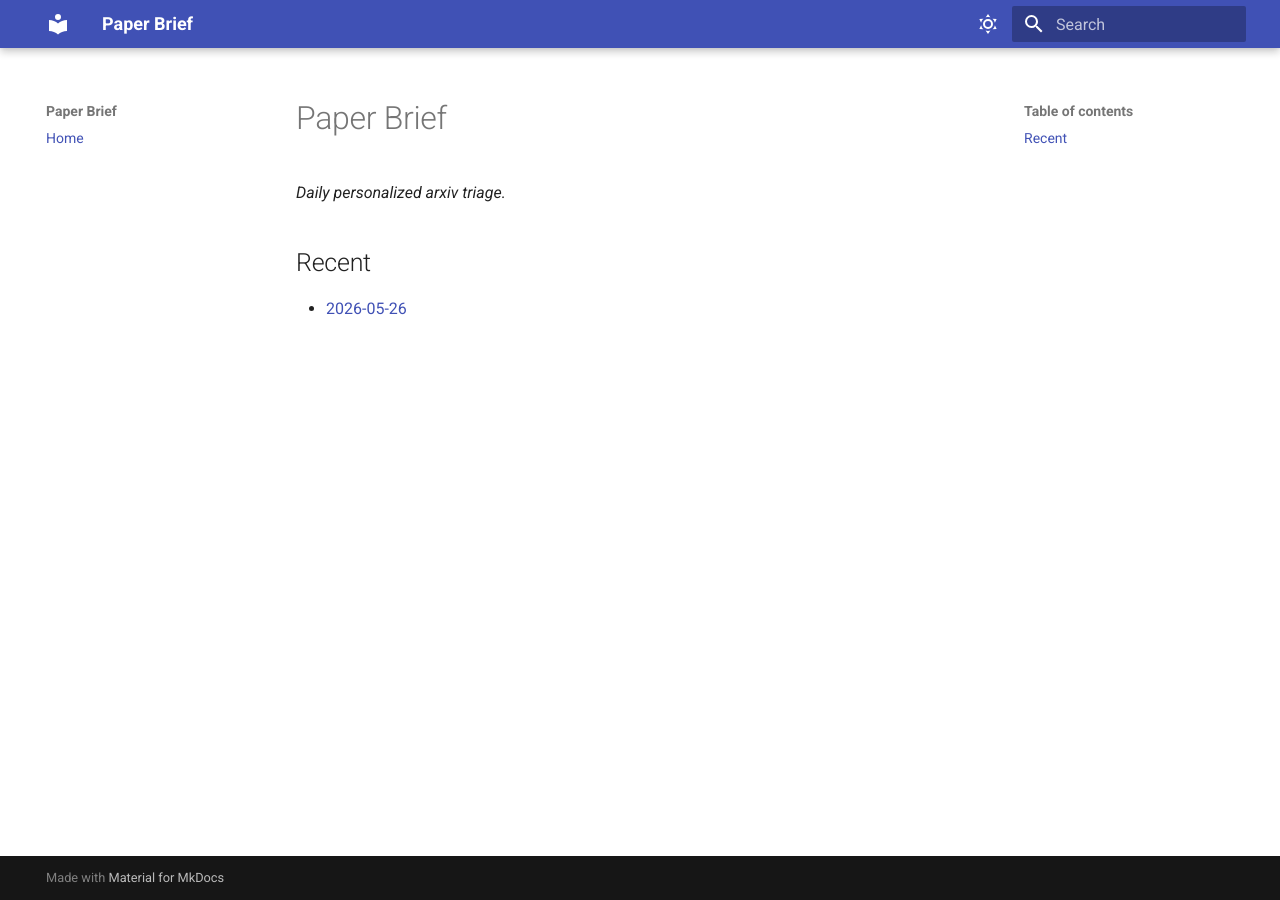
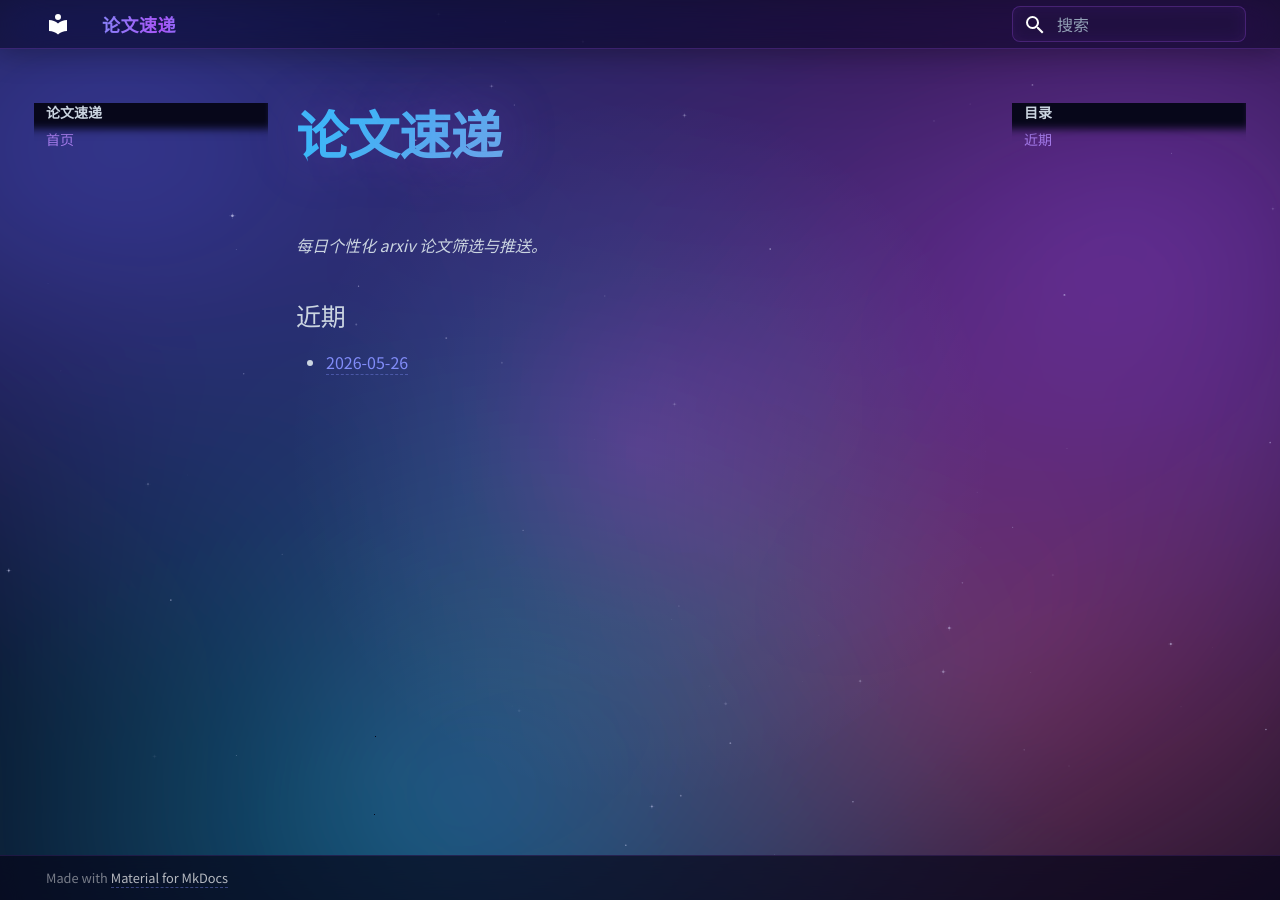
Before and after one commit to TonyLeng1314/paper-brief, an MkDocs documentation site: the page built from docs/index.md, in a window 1280 px wide. Built offline with MkDocs 1.6.1 and Material for MkDocs 9.7.7, drawn with Linux system fonts in a browser that asks for light colours.

Commit message:
Update project to support Chinese language, including translations for site content, markdown files, and script outputs. Add CLAUDE.md to .gitignore.

```diff
--- a/docs/index.md
+++ b/docs/index.md
@@ -1,7 +1,7 @@
-# Paper Brief
+# 论文速递
 
-_Daily personalized arxiv triage._
+_每日个性化 arxiv 论文筛选与推送。_
 
-## Recent
+## 近期
 
 - [2026-05-26](posts/2026-05-26.md)
--- /dev/null
+++ b/docs/javascripts/extra.js
@@ -0,0 +1,150 @@
+/* 论文速递 — cosmic interactions
+   1. cursor spotlight (CSS custom props driven by mouse)
+   2. starfield canvas (low-density twinkling stars)
+   3. meteor trail (particles spawn at cursor, fade)
+   4. respect prefers-reduced-motion
+*/
+
+(function () {
+  "use strict";
+
+  const reduceMotion = window.matchMedia("(prefers-reduced-motion: reduce)").matches;
+
+  // ---------- 1. cursor spotlight ----------
+  let lastMove = 0;
+  document.addEventListener("mousemove", (e) => {
+    const now = performance.now();
+    if (now - lastMove < 16) return; // ~60fps cap
+    lastMove = now;
+    document.documentElement.style.setProperty("--mouse-x", e.clientX + "px");
+    document.documentElement.style.setProperty("--mouse-y", e.clientY + "px");
+  }, { passive: true });
+
+  if (reduceMotion) return; // skip canvas effects if user opts out
+
+  // ---------- 2 + 3. canvas: starfield + meteor trail ----------
+  const canvas = document.createElement("canvas");
+  canvas.id = "starfield";
+  document.body.appendChild(canvas);
+  const ctx = canvas.getContext("2d");
+  const dpr = Math.min(window.devicePixelRatio || 1, 2);
+
+  let w = 0, h = 0;
+  function resize() {
+    w = window.innerWidth;
+    h = window.innerHeight;
+    canvas.width = w * dpr;
+    canvas.height = h * dpr;
+    canvas.style.width = w + "px";
+    canvas.style.height = h + "px";
+    ctx.setTransform(dpr, 0, 0, dpr, 0, 0);
+  }
+  resize();
+  window.addEventListener("resize", resize, { passive: true });
+
+  // starfield
+  const STAR_COUNT = Math.min(110, Math.floor((w * h) / 14000));
+  const stars = Array.from({ length: STAR_COUNT }, () => ({
+    x: Math.random() * w,
+    y: Math.random() * h,
+    r: Math.random() * 1.1 + 0.2,
+    a: Math.random() * 0.5 + 0.25,
+    phase: Math.random() * Math.PI * 2,
+    speed: Math.random() * 0.015 + 0.005,
+    drift: Math.random() * 0.05 + 0.02,
+  }));
+
+  // meteor trail particles
+  const trail = [];
+  const MAX_TRAIL = 180;
+  document.addEventListener("mousemove", (e) => {
+    if (trail.length >= MAX_TRAIL) return;
+    const count = 2;
+    for (let i = 0; i < count; i++) {
+      trail.push({
+        x: e.clientX + (Math.random() - 0.5) * 8,
+        y: e.clientY + (Math.random() - 0.5) * 8,
+        vx: (Math.random() - 0.5) * 1.4,
+        vy: (Math.random() - 0.5) * 1.4 + 0.4,
+        life: 1.0,
+        size: Math.random() * 2.2 + 0.8,
+        hue: 250 + Math.random() * 80, // purple → pink range
+      });
+    }
+  }, { passive: true });
+
+  // pause when tab hidden (saves cycles)
+  let running = true;
+  document.addEventListener("visibilitychange", () => {
+    running = !document.hidden;
+    if (running) requestAnimationFrame(frame);
+  });
+
+  function frame() {
+    if (!running) return;
+    ctx.clearRect(0, 0, w, h);
+
+    // stars
+    for (const s of stars) {
+      s.phase += s.speed;
+      s.y += s.drift * 0.1; // very slow drift
+      if (s.y > h) { s.y = -2; s.x = Math.random() * w; }
+      const alpha = s.a * (0.55 + 0.45 * Math.sin(s.phase));
+      ctx.beginPath();
+      ctx.arc(s.x, s.y, s.r, 0, Math.PI * 2);
+      ctx.fillStyle = `rgba(220, 220, 255, ${alpha})`;
+      ctx.fill();
+
+      // occasional bright star with cross sparkle
+      if (s.r > 1.0) {
+        ctx.strokeStyle = `rgba(220, 220, 255, ${alpha * 0.4})`;
+        ctx.lineWidth = 0.5;
+        ctx.beginPath();
+        ctx.moveTo(s.x - s.r * 2.5, s.y);
+        ctx.lineTo(s.x + s.r * 2.5, s.y);
+        ctx.moveTo(s.x, s.y - s.r * 2.5);
+        ctx.lineTo(s.x, s.y + s.r * 2.5);
+        ctx.stroke();
+      }
+    }
+
+    // meteor trail
+    for (let i = trail.length - 1; i >= 0; i--) {
+      const p = trail[i];
+      p.x += p.vx;
+      p.y += p.vy;
+      p.life -= 0.028;
+      if (p.life <= 0) {
+        trail.splice(i, 1);
+        continue;
+      }
+      const size = p.size * p.life;
+      ctx.beginPath();
+      ctx.arc(p.x, p.y, size, 0, Math.PI * 2);
+      ctx.fillStyle = `hsla(${p.hue}, 100%, 70%, ${p.life})`;
+      ctx.shadowBlur = 14;
+      ctx.shadowColor = `hsla(${p.hue}, 100%, 70%, ${p.life * 0.8})`;
+      ctx.fill();
+    }
+    ctx.shadowBlur = 0;
+
+    requestAnimationFrame(frame);
+  }
+  requestAnimationFrame(frame);
+
+  // ---------- 4. card tilt on mouse position ----------
+  document.addEventListener("DOMContentLoaded", () => {
+    const cards = document.querySelectorAll(".paper-card");
+    cards.forEach((card) => {
+      card.addEventListener("mousemove", (e) => {
+        const rect = card.getBoundingClientRect();
+        const x = (e.clientX - rect.left) / rect.width - 0.5;
+        const y = (e.clientY - rect.top) / rect.height - 0.5;
+        card.style.transform = `translateY(-3px) perspective(900px) rotateX(${-y * 2.2}deg) rotateY(${x * 2.2}deg)`;
+      });
+      card.addEventListener("mouseleave", () => {
+        card.style.transform = "";
+      });
+    });
+  });
+})();
--- /dev/null
+++ b/docs/stylesheets/extra.css
@@ -0,0 +1,307 @@
+/* ============================================================
+   论文速递 — custom cosmic theme
+   layers: aurora bg → starfield canvas (JS) → cursor spotlight → content
+   ============================================================ */
+
+:root {
+  --neon-purple: #a855f7;
+  --neon-indigo: #818cf8;
+  --neon-cyan: #38bdf8;
+  --neon-pink: #f472b6;
+  --neon-gold: #fbbf24;
+  --bg-deep: #07071a;
+  --bg-card: rgba(20, 18, 40, 0.55);
+}
+
+/* ---------- Material variable overrides (slate scheme) ---------- */
+[data-md-color-scheme="slate"] {
+  --md-default-bg-color: var(--bg-deep);
+  --md-default-fg-color: #e8e8f0;
+  --md-default-fg-color--light: #cbd5e1;
+  --md-default-fg-color--lighter: #94a3b8;
+  --md-primary-fg-color: var(--neon-indigo);
+  --md-accent-fg-color: var(--neon-purple);
+  --md-typeset-a-color: var(--neon-indigo);
+  --md-code-bg-color: rgba(99, 102, 241, 0.12);
+  --md-code-fg-color: var(--neon-cyan);
+}
+
+body {
+  background: var(--bg-deep);
+  overflow-x: hidden;
+}
+
+/* ---------- Aurora background (layer 1, behind everything) ---------- */
+body::before {
+  content: "";
+  position: fixed;
+  inset: -10%;
+  z-index: -3;
+  background:
+    radial-gradient(at 18% 22%, rgba(99, 102, 241, 0.55), transparent 45%),
+    radial-gradient(at 82% 28%, rgba(168, 85, 247, 0.55), transparent 45%),
+    radial-gradient(at 38% 82%, rgba(56, 189, 248, 0.45), transparent 45%),
+    radial-gradient(at 72% 68%, rgba(244, 114, 182, 0.40), transparent 45%);
+  filter: blur(70px) saturate(1.2);
+  animation: aurora-drift 24s ease-in-out infinite alternate;
+  pointer-events: none;
+}
+@keyframes aurora-drift {
+  0%   { transform: translate(0, 0) scale(1)   rotate(0deg); }
+  50%  { transform: translate(-3%, 4%) scale(1.08) rotate(2deg); }
+  100% { transform: translate(4%, -3%) scale(1.05) rotate(-2deg); }
+}
+
+/* ---------- Starfield canvas placeholder (JS attaches #starfield) ---------- */
+#starfield {
+  position: fixed;
+  inset: 0;
+  z-index: -2;
+  pointer-events: none;
+}
+
+/* ---------- Cursor spotlight (layer above bg, below content) ---------- */
+body::after {
+  content: "";
+  position: fixed;
+  inset: 0;
+  z-index: -1;
+  pointer-events: none;
+  background: radial-gradient(
+    700px circle at var(--mouse-x, 50%) var(--mouse-y, 50%),
+    rgba(168, 85, 247, 0.18),
+    rgba(56, 189, 248, 0.08) 25%,
+    transparent 50%
+  );
+  mix-blend-mode: screen;
+  transition: background-position 0.05s linear;
+}
+
+/* ---------- Header — glassmorphism ---------- */
+.md-header {
+  background: rgba(7, 7, 26, 0.55) !important;
+  backdrop-filter: blur(20px) saturate(1.4);
+  -webkit-backdrop-filter: blur(20px) saturate(1.4);
+  border-bottom: 1px solid rgba(168, 85, 247, 0.25);
+  box-shadow: 0 4px 30px rgba(0, 0, 0, 0.3);
+}
+.md-header__title {
+  font-weight: 700;
+  letter-spacing: 0.5px;
+}
+.md-header__title .md-header__topic:first-child .md-ellipsis {
+  background: linear-gradient(90deg, var(--neon-indigo), var(--neon-purple), var(--neon-cyan));
+  background-size: 200% 100%;
+  -webkit-background-clip: text;
+  background-clip: text;
+  -webkit-text-fill-color: transparent;
+  animation: title-shimmer 6s ease-in-out infinite;
+}
+@keyframes title-shimmer {
+  0%, 100% { background-position: 0% 50%; }
+  50%      { background-position: 100% 50%; }
+}
+
+/* ---------- Tabs / nav glass ---------- */
+.md-tabs {
+  background: rgba(7, 7, 26, 0.45) !important;
+  backdrop-filter: blur(10px);
+}
+.md-nav {
+  background: transparent;
+}
+
+/* ---------- Main typography ---------- */
+.md-main {
+  position: relative;
+  z-index: 1;
+}
+.md-content {
+  background: transparent;
+}
+.md-typeset {
+  color: #cbd5e1;
+}
+.md-typeset strong { color: #f1f5f9; }
+.md-typeset a {
+  color: var(--neon-indigo);
+  border-bottom: 1px dashed rgba(129, 140, 248, 0.4);
+  transition: all 0.2s ease;
+}
+.md-typeset a:hover {
+  color: var(--neon-cyan);
+  border-bottom-color: var(--neon-cyan);
+  text-shadow: 0 0 12px rgba(56, 189, 248, 0.6);
+}
+
+/* ---------- H1 — big gradient title ---------- */
+.md-typeset h1 {
+  font-weight: 800;
+  font-size: 2.6rem;
+  letter-spacing: -0.5px;
+  background: linear-gradient(135deg, #a78bfa 0%, #38bdf8 45%, #f472b6 100%);
+  background-size: 200% 200%;
+  -webkit-background-clip: text;
+  background-clip: text;
+  -webkit-text-fill-color: transparent;
+  animation: h1-shimmer 8s ease-in-out infinite;
+  text-shadow: 0 0 60px rgba(168, 85, 247, 0.3);
+}
+@keyframes h1-shimmer {
+  0%, 100% { background-position: 0% 50%; }
+  50%      { background-position: 100% 50%; }
+}
+
+/* ---------- Paper card (per-paper container) ---------- */
+.paper-card {
+  position: relative;
+  margin: 2.5rem 0;
+  padding: 1.6rem 1.8rem 1.2rem;
+  background: var(--bg-card);
+  backdrop-filter: blur(14px) saturate(1.2);
+  -webkit-backdrop-filter: blur(14px) saturate(1.2);
+  border: 1px solid rgba(168, 85, 247, 0.28);
+  border-radius: 14px;
+  box-shadow:
+    0 0 40px rgba(99, 102, 241, 0.12),
+    inset 0 1px 0 rgba(255, 255, 255, 0.06);
+  transition: transform 0.35s cubic-bezier(0.2, 0.8, 0.2, 1),
+              border-color 0.35s ease,
+              box-shadow 0.35s ease;
+  overflow: hidden;
+}
+.paper-card::before {
+  content: "";
+  position: absolute;
+  inset: 0;
+  border-radius: 14px;
+  padding: 1px;
+  background: linear-gradient(135deg,
+    rgba(168, 85, 247, 0.6),
+    rgba(56, 189, 248, 0.4),
+    rgba(244, 114, 182, 0.5));
+  -webkit-mask: linear-gradient(#000 0 0) content-box, linear-gradient(#000 0 0);
+  -webkit-mask-composite: xor;
+          mask-composite: exclude;
+  opacity: 0;
+  transition: opacity 0.35s ease;
+  pointer-events: none;
+}
+.paper-card:hover {
+  transform: translateY(-3px);
+  border-color: rgba(168, 85, 247, 0.55);
+  box-shadow:
+    0 0 60px rgba(168, 85, 247, 0.30),
+    0 0 100px rgba(56, 189, 248, 0.12),
+    inset 0 1px 0 rgba(255, 255, 255, 0.10);
+}
+.paper-card:hover::before { opacity: 1; }
+
+/* H2 inside paper card — title bar */
+.paper-card .md-typeset h2,
+.md-typeset .paper-card h2 {
+  margin: 0 0 0.8rem 0;
+  padding-bottom: 0.6rem;
+  font-size: 1.25rem;
+  font-weight: 700;
+  line-height: 1.4;
+  color: #f1f5f9;
+  border-bottom: 1px solid rgba(168, 85, 247, 0.2);
+}
+
+/* HUD score badge — target the **N/10** strong in the card h2 */
+.paper-card h2 strong {
+  display: inline-block;
+  margin-left: 0.4rem;
+  padding: 2px 10px;
+  font-family: "JetBrains Mono", ui-monospace, monospace;
+  font-size: 0.82em;
+  font-weight: 700;
+  letter-spacing: 0.5px;
+  color: var(--neon-gold);
+  background: rgba(251, 191, 36, 0.08);
+  border: 1px solid rgba(251, 191, 36, 0.5);
+  border-radius: 4px;
+  box-shadow:
+    0 0 14px rgba(251, 191, 36, 0.35),
+    inset 0 0 8px rgba(251, 191, 36, 0.12);
+  text-shadow: 0 0 8px rgba(251, 191, 36, 0.6);
+}
+
+/* Inline code inside cards */
+.paper-card code {
+  padding: 1px 6px;
+  border-radius: 4px;
+  font-size: 0.85em;
+  background: rgba(56, 189, 248, 0.12);
+  color: var(--neon-cyan);
+  border: 1px solid rgba(56, 189, 248, 0.2);
+}
+
+/* <sub> signal line */
+.paper-card sub {
+  display: inline-block;
+  margin-top: 0.5rem;
+  padding: 2px 8px;
+  font-size: 0.72em;
+  color: #94a3b8;
+  background: rgba(148, 163, 184, 0.06);
+  border: 1px solid rgba(148, 163, 184, 0.15);
+  border-radius: 3px;
+}
+
+/* ---------- Index page (homepage) — make link list a bit punchier ---------- */
+.md-typeset ul li {
+  transition: transform 0.2s ease;
+}
+.md-typeset ul li:hover {
+  transform: translateX(4px);
+}
+
+/* ---------- Scrollbar ---------- */
+::-webkit-scrollbar { width: 10px; height: 10px; }
+::-webkit-scrollbar-track { background: rgba(7, 7, 26, 0.5); }
+::-webkit-scrollbar-thumb {
+  background: linear-gradient(180deg, var(--neon-indigo), var(--neon-purple));
+  border-radius: 5px;
+}
+::-webkit-scrollbar-thumb:hover {
+  background: linear-gradient(180deg, var(--neon-purple), var(--neon-pink));
+}
+
+/* ---------- Footer ---------- */
+.md-footer {
+  background: rgba(7, 7, 26, 0.7) !important;
+  backdrop-filter: blur(12px);
+  border-top: 1px solid rgba(168, 85, 247, 0.15);
+}
+.md-footer-meta {
+  background: transparent !important;
+}
+
+/* ---------- Search ---------- */
+.md-search__form {
+  background: rgba(168, 85, 247, 0.1);
+  border: 1px solid rgba(168, 85, 247, 0.25);
+  border-radius: 8px;
+  backdrop-filter: blur(8px);
+}
+.md-search__input {
+  color: #e8e8f0;
+}
+.md-search__input::placeholder { color: #94a3b8; }
+
+/* ---------- Mobile: tone down heavy effects ---------- */
+@media (max-width: 768px) {
+  body::before { filter: blur(50px); animation-duration: 30s; }
+  .paper-card { padding: 1.2rem 1.2rem 1rem; }
+  .md-typeset h1 { font-size: 2rem; }
+}
+
+/* ---------- Reduced motion: disable animations ---------- */
+@media (prefers-reduced-motion: reduce) {
+  body::before, .md-header__title .md-ellipsis, .md-typeset h1 {
+    animation: none !important;
+  }
+  .paper-card { transition: none; }
+}
--- a/mkdocs.yml
+++ b/mkdocs.yml
@@ -1,24 +1,14 @@
-site_name: Paper Brief
-site_description: Daily personalized arxiv triage.
-site_url: https://example.github.io/paper-brief/
+site_name: 论文速递
+site_description: 每日个性化 arxiv 论文筛选与推送。
+site_url: https://TonyLeng1314.github.io/paper-brief/
 
 theme:
   name: material
+  language: zh
   palette:
-    - media: "(prefers-color-scheme: light)"
-      scheme: default
-      primary: indigo
-      accent: indigo
-      toggle:
-        icon: material/weather-sunny
-        name: Switch to dark mode
-    - media: "(prefers-color-scheme: dark)"
-      scheme: slate
-      primary: indigo
-      accent: indigo
-      toggle:
-        icon: material/weather-night
-        name: Switch to light mode
+    - scheme: slate
+      primary: deep purple
+      accent: purple
   features:
     - navigation.instant
     - navigation.tracking
@@ -26,10 +16,20 @@ theme:
     - content.code.copy
     - search.suggest
     - search.highlight
+  font:
+    text: Noto Sans SC
+    code: JetBrains Mono
+
+extra_css:
+  - stylesheets/extra.css
+
+extra_javascript:
+  - javascripts/extra.js
 
 markdown_extensions:
   - admonition
   - attr_list
+  - md_in_html
   - pymdownx.details
   - pymdownx.superfences
   - tables
@@ -37,7 +37,7 @@ markdown_extensions:
       permalink: true
 
 nav:
-  - Home: index.md
+  - 首页: index.md
 
 plugins:
   - search
```
Also changed, not shown: docs/posts/2026-05-26.md (+4 -0 lines), 3 other files.
